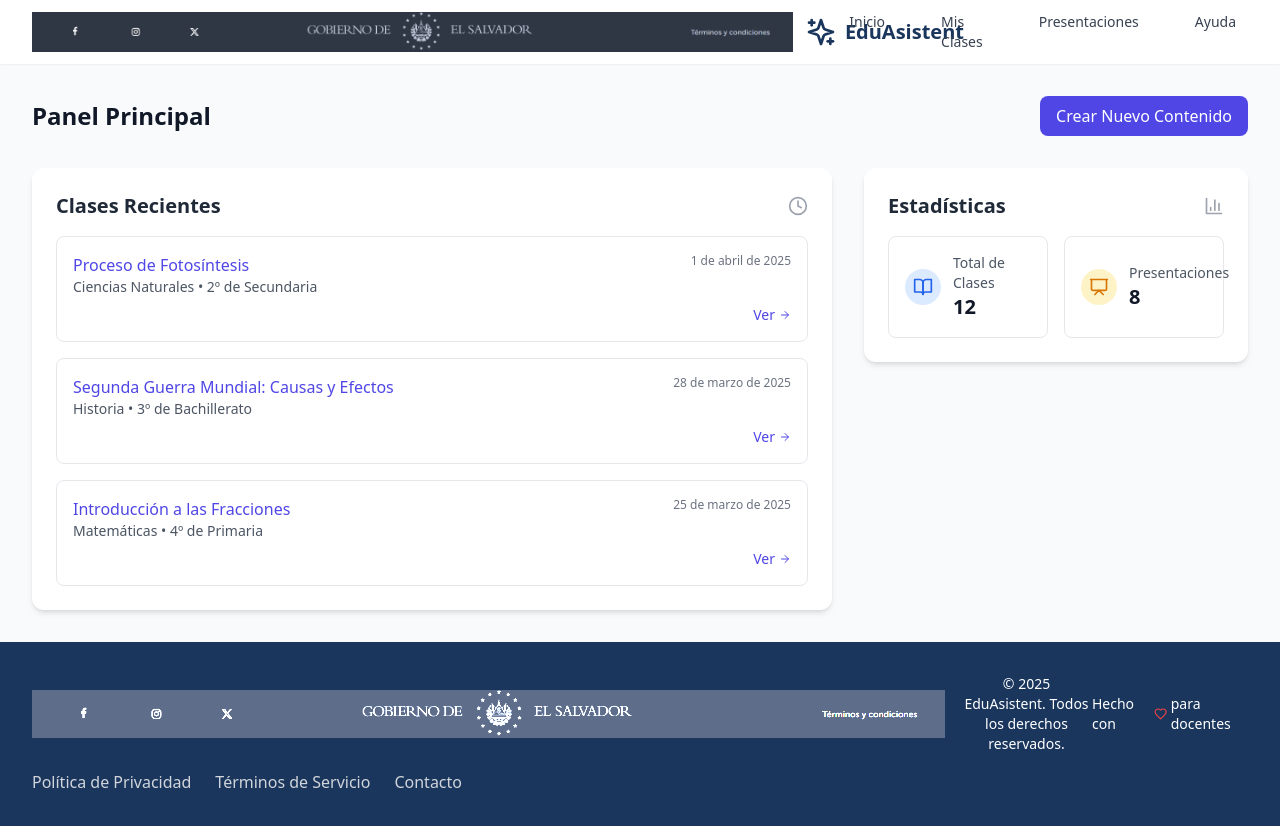
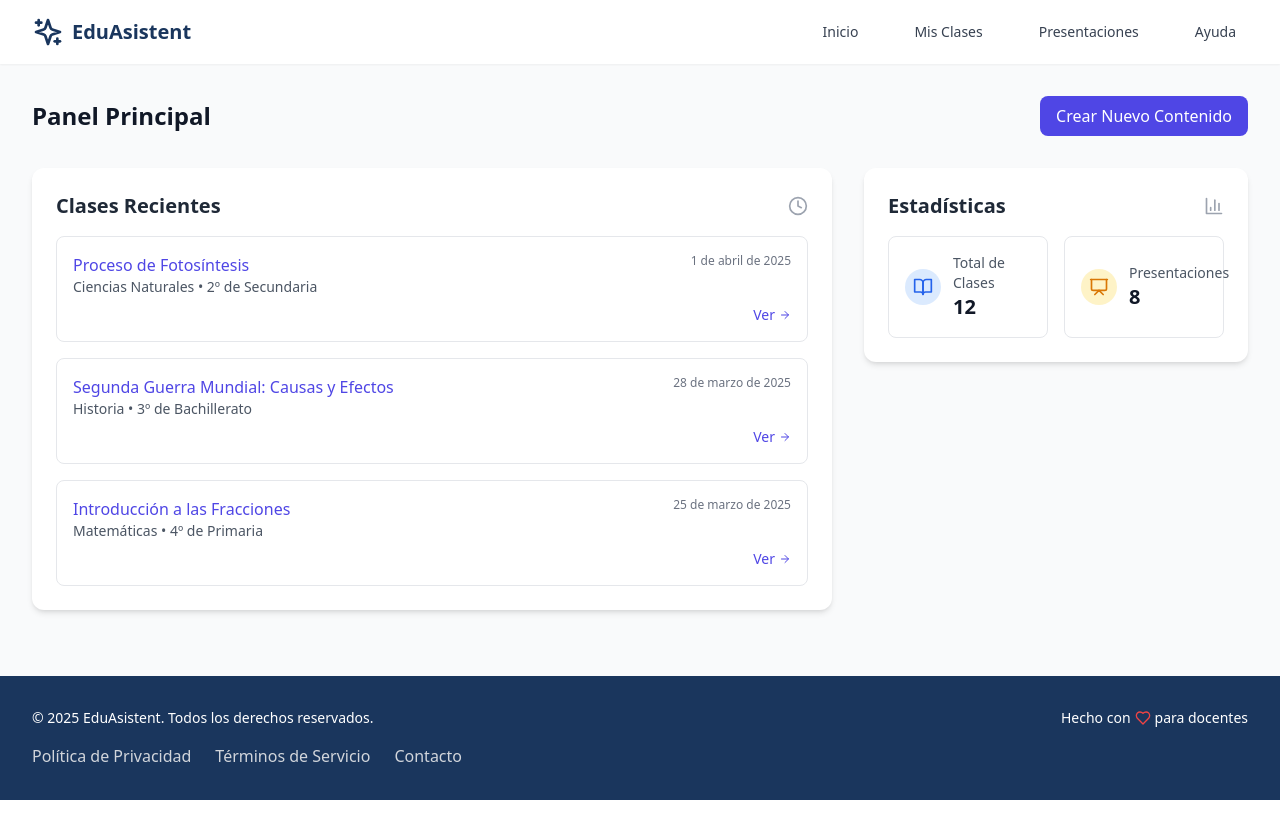
Before and after one commit to ErCort-7/AsistenteClaseIA, a React (Vite) app: page / in a window 1280 px wide. After the commit the page ends 800 px from the top, so only its background shows below. Built offline with nearby package versions, Linux system fonts and the light colour scheme.

Commit message:
Remove logo and update components

```diff
--- a/src/components/Footer.tsx
+++ b/src/components/Footer.tsx
@@ -6,12 +6,7 @@ const Footer: React.FC = () => {
     <footer className="bg-[#1a365d] text-white">
       <div className="max-w-7xl mx-auto py-8 px-4 sm:px-6 lg:px-8">
         <div className="md:flex md:items-center md:justify-between">
-          <div className="flex justify-center md:justify-start items-center space-x-4">
-            <img
-              src="/image.png"
-              alt="Gobierno de El Salvador"
-              className="h-12 brightness-200"
-            />
+          <div className="flex justify-center md:justify-start">
             <p className="text-center text-sm">
               &copy; {new Date().getFullYear()} EduAsistent. Todos los derechos reservados.
             </p>
--- a/src/components/Header.tsx
+++ b/src/components/Header.tsx
@@ -9,16 +9,9 @@ const Header: React.FC = () => {
     <header className="bg-white shadow-sm sticky top-0 z-50">
       <div className="max-w-7xl mx-auto px-4 sm:px-6 lg:px-8">
         <div className="flex justify-between items-center h-16">
-          <div className="flex items-center space-x-3">
-            <img
-              src="/image.png"
-              alt="Gobierno de El Salvador"
-              className="h-10"
-            />
-            <div className="flex items-center">
-              <Sparkles className="h-8 w-8 text-[#1a365d]" />
-              <span className="ml-2 text-xl font-semibold text-[#1a365d]">EduAsistent</span>
-            </div>
+          <div className="flex items-center">
+            <Sparkles className="h-8 w-8 text-[#1a365d]" />
+            <span className="ml-2 text-xl font-semibold text-[#1a365d]">EduAsistent</span>
           </div>
 
           <nav className="hidden md:flex space-x-8">
```
